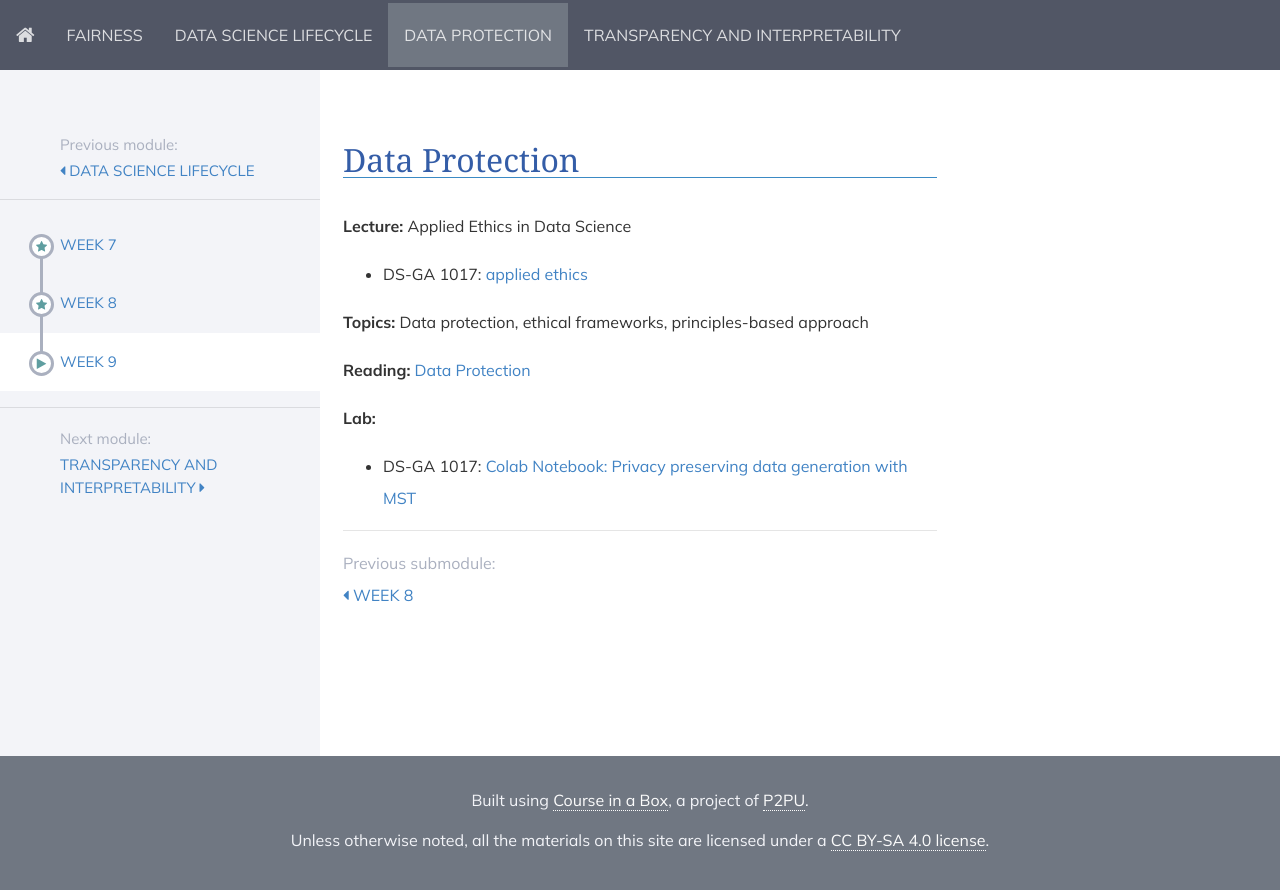
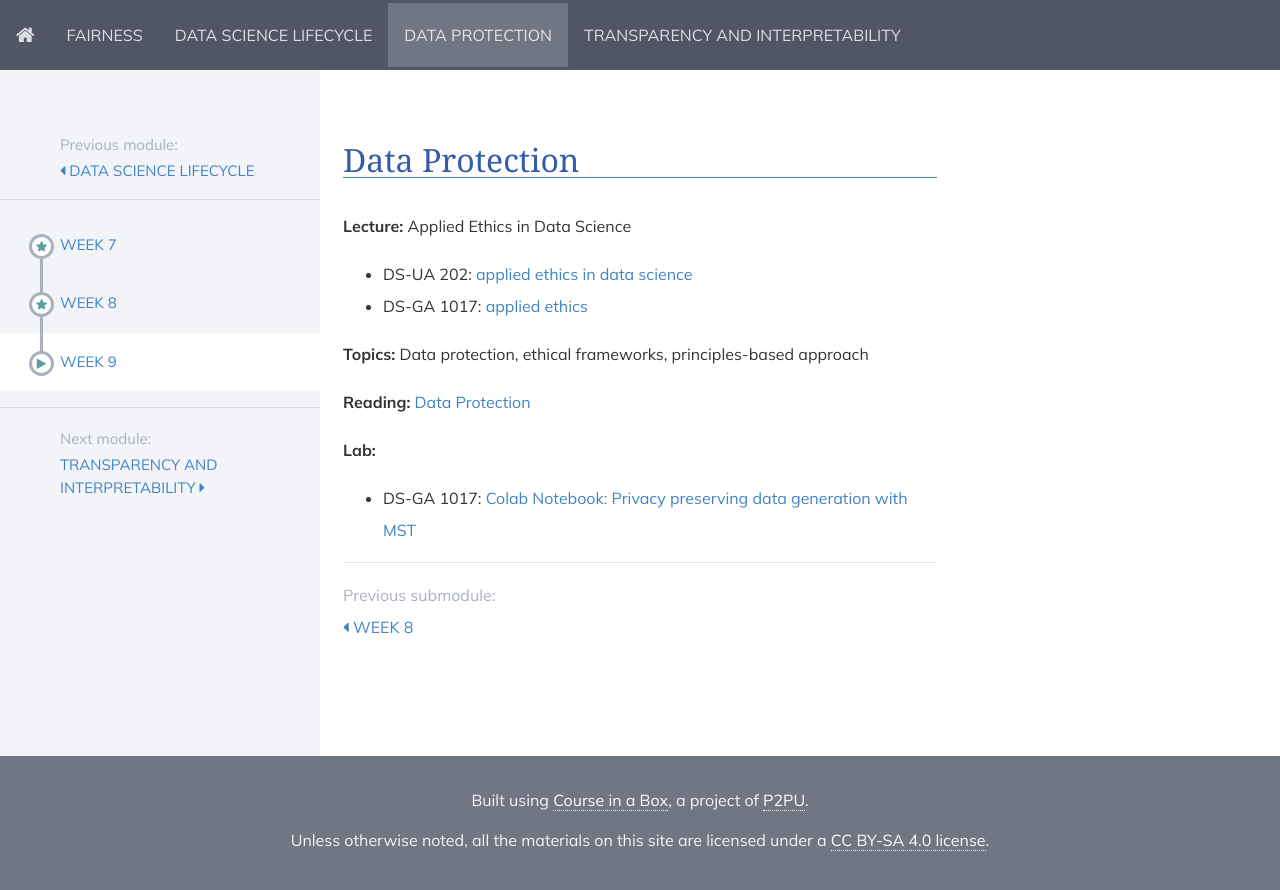
Before and after one commit to DataResponsibly/rds24, a Jekyll site: the page built from modules/data_protection/_posts/2000-01-03-week9.md, in a window 1280 px wide. Shown: the top 890 px of the page. Built offline with Jekyll 4.4.1, drawn with Linux system fonts in a browser that asks for light colours; nearby versions of some CDN libraries.

Commit message:
updated undergrad link to slides

```diff
--- a/modules/data_protection/_posts/2000-01-03-week9.md
+++ b/modules/data_protection/_posts/2000-01-03-week9.md
@@ -6,7 +6,7 @@ title: Week 9
 
 **Lecture:** Applied Ethics in Data Science
 
-<!-- * DS-UA 202: [applied ethics in data science](../../../assets/9_ethics_202.pdf) -->
+* DS-UA 202: [applied ethics in data science](../../../assets/9_ethics_202_2023.pdf)
 * DS-GA 1017: [applied ethics](../../../assets/9_Ethics_1017.pdf)
 
 **Topics:** Data protection, ethical frameworks, principles-based approach
```
